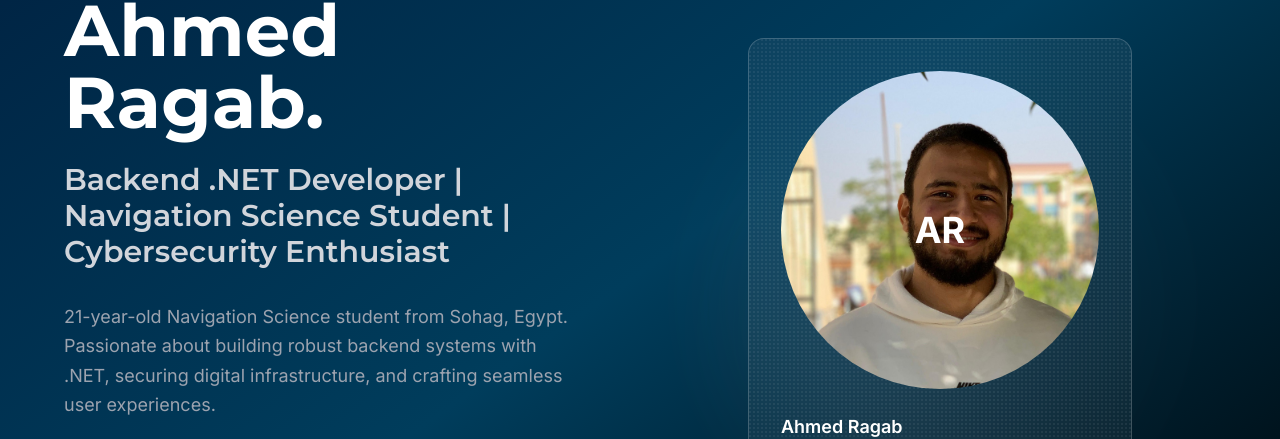
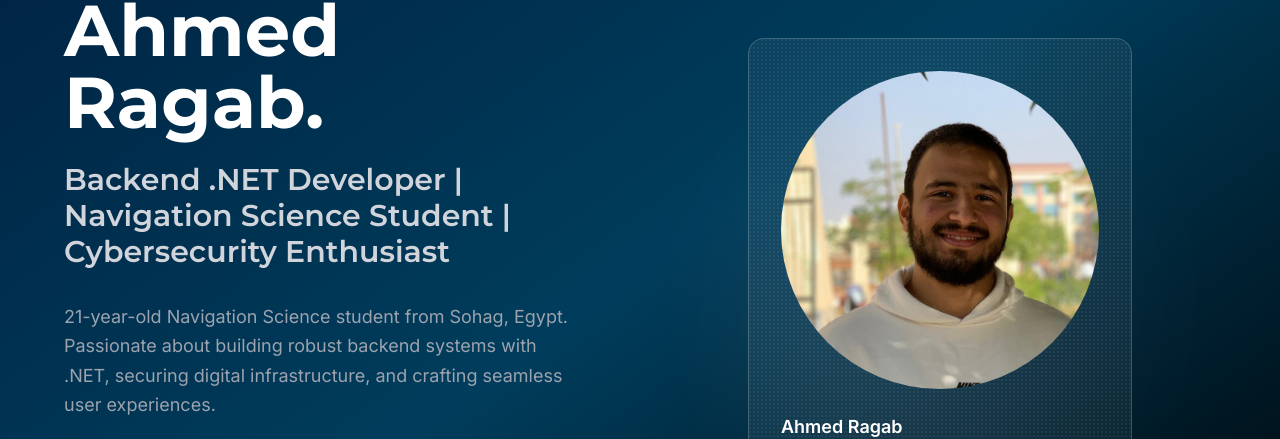
Before and after one commit to ahmedragab13579/My-WebSite, a React (Create React App) app: page / in a window 1280 px wide. Shown: the part 178-617 px from the top of the page. Built offline with nearby package versions, Linux system fonts and the light colour scheme.

Commit message:
Update Hero.js Remove AR Span On Avatar

```diff
--- a/src/components/Hero.js
+++ b/src/components/Hero.js
@@ -92,9 +92,6 @@ export default function Hero() {
                     }}
                     className="w-full h-full object-cover"
                   />
-                  <span className="absolute inset-0 flex items-center justify-center text-4xl font-bold">
-                    AR
-                  </span>
                 </div>
                 <p className="text-white font-semibold text-lg">Ahmed Ragab</p>
                 <p className="text-gray-300 text-sm">Backend Developer</p>
```
